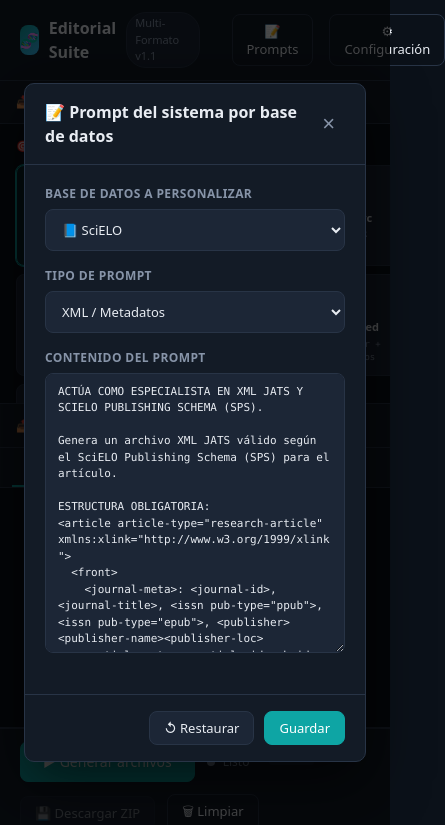
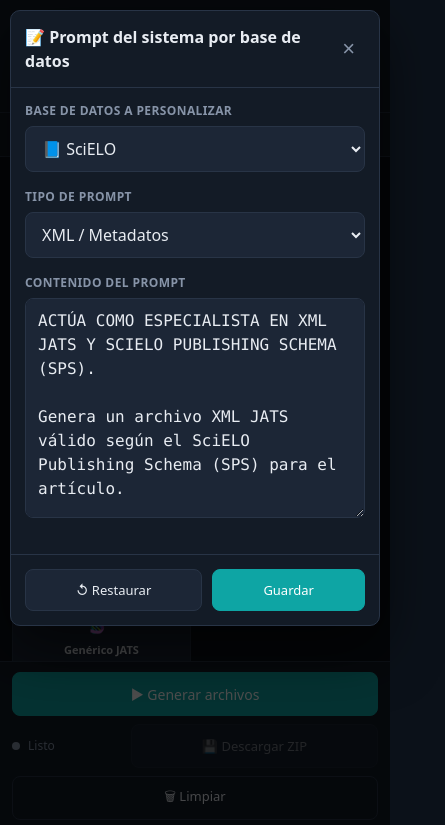
Before and after one commit to LDaniel91/Editor-Suite-Art-culos, a plain HTML site: page index.html in a window 390 px wide. Both pictures are taken after a click on the button "📝 Prompts". Shown: the top 825 px of the page, 445 px wide, since content can reach past the window. Drawn offline with nearby package versions, Linux system fonts and the light colour scheme.

Commit message:
Actualizar index.html

```diff
--- a/index.html
+++ b/index.html
@@ -2,7 +2,8 @@
 <html lang="es">
 <head>
 <meta charset="UTF-8">
-<meta name="viewport" content="width=device-width, initial-scale=1.0">
+<meta name="viewport" content="width=device-width, initial-scale=1, viewport-fit=cover">
+<meta name="theme-color" content="#0b1119">
 <title>Editorial Suite — Multi-Formato para Revistas Científicas</title>
 <script src="https://cdn.jsdelivr.net/npm/mammoth@1.8.0/mammoth.browser.min.js"></script>
 <script src="https://cdn.jsdelivr.net/npm/jszip@3.10.1/dist/jszip.min.js"></script>
@@ -112,6 +113,71 @@
   ::-webkit-scrollbar-track{background:var(--bg)}
   ::-webkit-scrollbar-thumb{background:#283446;border-radius:5px}
   ::-webkit-scrollbar-thumb:hover{background:#3a4a60}
+
+  /* === Adaptación responsive móvil/escritorio === */
+  html{width:100%;min-height:100%;-webkit-text-size-adjust:100%}
+  body{width:100%;min-height:100vh;min-height:100dvh}
+  img,iframe,video,canvas{max-width:100%}
+  .workspace{width:100%}
+  .pane,.pane-body,.tab-content,.tab-panel{min-width:0}
+  .btn,.mini-btn,.tab,.target,.format{touch-action:manipulation}
+  @media (max-width:1000px){
+    body{overflow:auto}
+    .workspace{display:flex;flex-direction:column;overflow:visible;min-height:auto}
+    .pane{border-right:none;border-bottom:1px solid var(--border);min-height:auto}
+    .pane-body{overflow:visible;min-height:auto}
+    .tab-content{min-height:380px;overflow:visible}
+    .tab-panel{height:auto;min-height:380px}
+    .code-view,.empty-output,iframe.preview-frame,#pdf-container{min-height:360px}
+    .actionbar{position:sticky;bottom:0;z-index:50}
+  }
+  @media (max-width:760px){
+    body{font-size:15px}
+    .topbar{padding:10px 12px;gap:8px;flex-wrap:wrap}
+    .brand{font-size:15px;min-width:0}
+    .brand .tag{display:none}
+    .topbar .spacer{display:none}
+    .topbar .btn{flex:1 1 calc(50% - 4px);justify-content:center;min-height:42px;padding:9px 10px}
+    .pane-head{padding:10px 12px}
+    .section{padding:12px}
+    .targets{grid-template-columns:repeat(2,minmax(0,1fr))}
+    .formats{grid-template-columns:repeat(4,minmax(0,1fr))}
+    .target,.format{padding:12px 6px}
+    textarea,.field input,.field select,.field textarea{font-size:16px}
+    textarea{min-height:120px}
+    #article-input{min-height:180px!important}
+    #template-input{min-height:140px!important}
+    #schema-input{min-height:90px!important}
+    .input-block .subhead{flex-wrap:wrap}
+    .mini-btn{min-height:34px;padding:6px 10px;font-size:12px}
+    .tabs{padding:0 6px;scrollbar-width:none}
+    .tabs::-webkit-scrollbar{display:none}
+    .tab{padding:12px 12px;min-height:44px}
+    .actionbar{padding:10px 12px calc(10px + env(safe-area-inset-bottom));gap:8px}
+    .actionbar .btn{min-height:44px;justify-content:center}
+    #btn-convert{flex:1 1 100%}
+    #btn-download-zip,#btn-clear-all{flex:1 1 calc(50% - 4px)}
+    .status{flex:1 1 auto}
+    .progress-bar{flex:1 1 100%;max-width:none;order:5;margin-left:0}
+    .actionbar .spacer{display:none}
+    .modal{padding:10px;align-items:start}
+    .modal-card{max-height:calc(100dvh - 20px);margin-top:0}
+    .modal-head,.modal-body,.modal-foot{padding:14px}
+    .modal-foot{flex-wrap:wrap}
+    .modal-foot .btn{flex:1 1 auto;justify-content:center;min-height:42px}
+    .row{grid-template-columns:1fr}
+    .field textarea{min-height:220px}
+    .code-view{font-size:12px;padding:12px}
+    .empty-output{padding:24px 14px}
+  }
+  @media (max-width:420px){
+    .formats{grid-template-columns:repeat(2,minmax(0,1fr))}
+    .targets{grid-template-columns:repeat(2,minmax(0,1fr))}
+    .brand .logo{width:28px;height:28px}
+    .pane-head h3{font-size:11px}
+    .badge{font-size:10px}
+  }
+
 </style>
 </head>
 <body>
```
